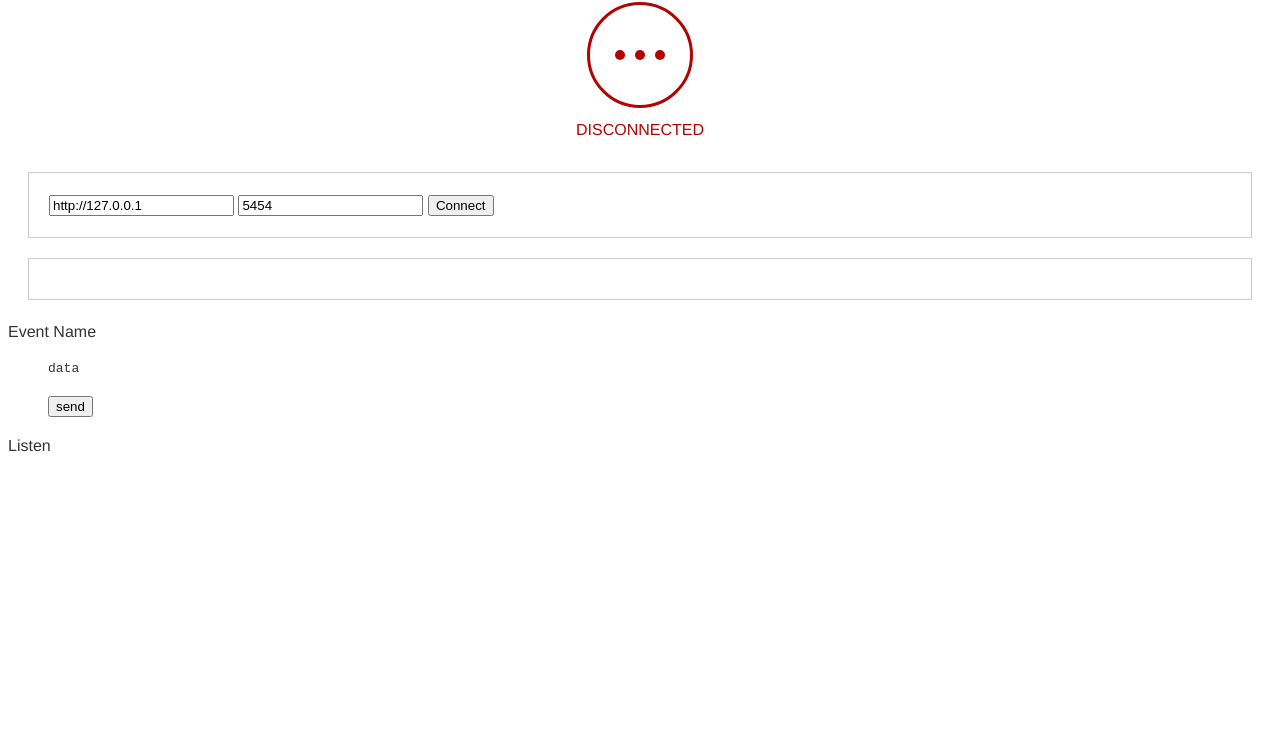
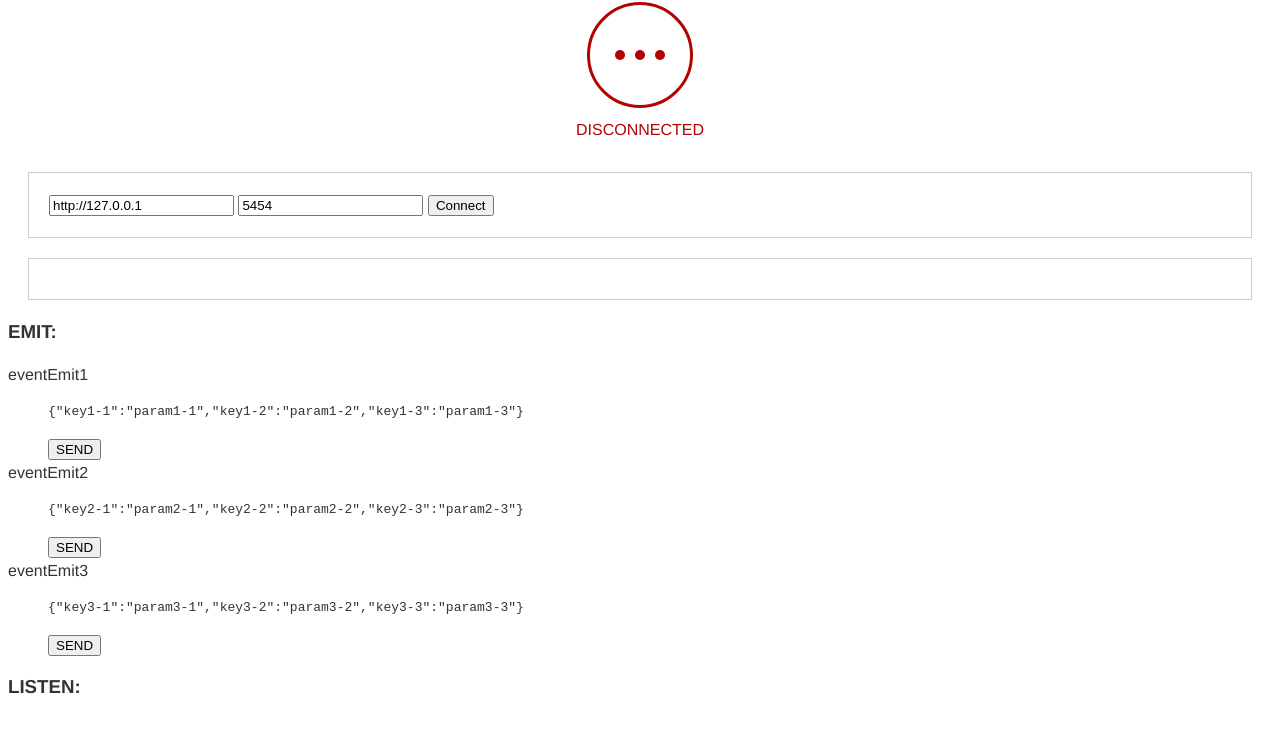
Before and after one commit to diegocstn/ThreePin, a website: page index.html in a window 1280 px wide. Shown: the part 65-798 px from the top of the page. Drawn offline with nearby package versions, Linux system fonts and the light colour scheme.

Commit message:
Event to emit

```diff
--- a/index.html
+++ b/index.html
@@ -33,18 +33,13 @@
         <section id="history"></section>
 
         <section id="event-emit">
-            <dl class="event-emit-list">
-                <dt>Event Name</dt>
-                <dd>
-                    <pre>data</pre>
-                    <button>send</button>
-                </dd>
-            </dl>
+            <h3>EMIT:</h3>
+            <dl class="event-emit-list"></dl>
 
         </section>
 
         <section id="event-listen">
-            Listen
+            <h3>LISTEN:</h3>
         </section>
 
         <section id="response">
--- a/js/threepin.js
+++ b/js/threepin.js
@@ -10,7 +10,11 @@ var ThreePin = (function(){
 		port,
 		status,
 		conf,
+		eventsToEmit,
+		eventsToListen,
 		$statusSection,
+		$eventsEmitList,
+		$eventsListenList,
 		DEBUG	= true,
 		STATUS	= {
 			CONNECTING		: 1,
@@ -70,6 +74,7 @@ var ThreePin = (function(){
 		$portField		= $doc.querySelector( '#conf-port' );
 		$connectBtn		= $doc.querySelector( '#conf button' );
 		$statusSection	= $doc.querySelector( '#status' );
+		$eventsEmitList	= $doc.querySelector( '.event-emit-list' );
 
 		if ( $connectBtn.addEventListener ){
 			$connectBtn.addEventListener( 'click' , initSocket , false );
@@ -79,6 +84,9 @@ var ThreePin = (function(){
 
 		// init status
 		status = STATUS.DISCONNECTED;
+
+		// init events storage
+		eventsToEmit = [];
 
 		// load configuration file
 		loadConfig();
@@ -101,9 +109,60 @@ var ThreePin = (function(){
 			$addressField.setAttribute( 'value' , conf.serverUrl );
 		}
 
-		// TO_DO :	scorrere array emit e popolare lista con nome e data
-		//			visualizzazione JSON?
+		// build events list
+		buildEventsEmit();
 	}
+
+	/**
+	* Build list of event to emit
+	*
+	* @method buildEventsEmit
+	*
+	*/
+	function buildEventsEmit(){
+		var frag = $doc.createDocumentFragment(),
+			dt,dd,pre,btn,index = 0;
+		conf.emit.map(function(e){
+			// push event into the array of event to emit
+			eventsToEmit.push({
+				name	: e.name,
+				data	: e.data
+			});
+
+			// build html
+			dt	= $doc.createElement( 'dt' );
+			dd	= $doc.createElement( 'dd' );
+			pre	= $doc.createElement( 'pre');
+			btn	= $doc.createElement( 'button' );
+
+			dt.innerHTML	= e.name;
+			pre.innerHTML	= JSON.stringify(e.data);
+
+			btn.innerHTML	= "SEND";
+			btn.classList.add( 'event-emit-btn' );
+			btn.setAttribute( 'data-evt' , index );
+
+			dd.appendChild( pre );
+			dd.appendChild(btn);
+
+			frag.appendChild(dt);
+			frag.appendChild(dd);
+
+			index +=1;
+
+		});
+
+		$eventsEmitList.appendChild(frag);
+
+		$eventsEmitList.addEventListener( 'click' , function(e){
+			if( e.target.nodeName === "BUTTON" ){
+				emitEvent( e.target.getAttribute('data-evt') );
+			}
+
+		});
+
+	}
+
 
 
 	/**
@@ -179,6 +238,25 @@ var ThreePin = (function(){
 		status = newStatus;
 	}
 
+	/**
+	* Emit specific event
+	*
+	* @method emitEvent
+	* @param {Int} eventIndex event index
+	*
+	*/
+
+	function emitEvent( eventIndex ){
+		// emit event only if there's a socket opened
+		if( status === STATUS.CONNECTED ){
+			var evt = eventsToEmit[eventIndex];
+			socket.emit( evt.name , evt.data );
+			log( 'Emit event : ' + evt.name );
+		}else{
+			log( 'Nothing to do here my friend!' );
+		}
+	}
+
 
 
 	init();
--- a/threepin.json
+++ b/threepin.json
@@ -5,15 +5,27 @@
 	"emit"		: [
 					{
 						"name"	: "eventEmit1",
-						"data"	: {}
+						"data"	: {
+							"key1-1" : "param1-1",
+							"key1-2" : "param1-2",
+							"key1-3" : "param1-3"
+						}
 					},
 					{
 						"name"	: "eventEmit2",
-						"data"	: {}
+						"data"	: {
+							"key2-1" : "param2-1",
+							"key2-2" : "param2-2",
+							"key2-3" : "param2-3"
+						}
 					},
 					{
 						"name"	: "eventEmit3",
-						"data"	: {}
+						"data"	: {
+							"key3-1" : "param3-1",
+							"key3-2" : "param3-2",
+							"key3-3" : "param3-3"
+						}
 					}
 	]
 }
```
